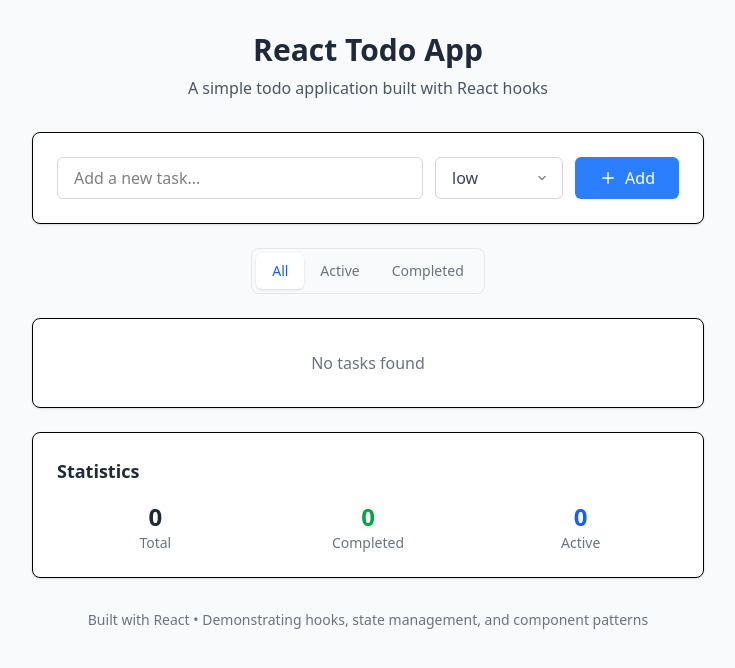
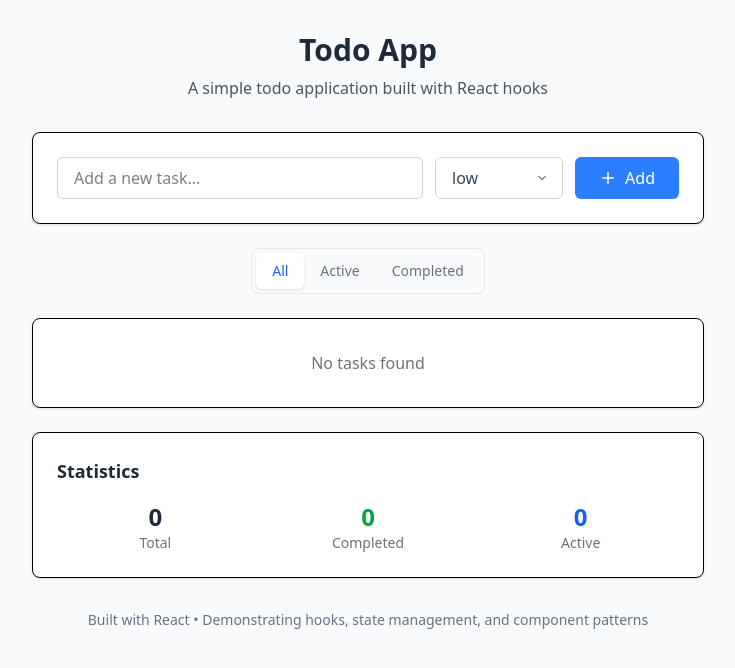
Before and after one commit to maulllanamm/todo-list, a React (Vite) app: page / in a window 1280 px wide. Shown: the top 668 px of the page, without its empty margins (272-1007 px from the left). Built offline with nearby package versions, Linux system fonts and the light colour scheme.

Commit message:
fix : title header

```diff
--- a/src/components/TodoHeader.tsx
+++ b/src/components/TodoHeader.tsx
@@ -4,7 +4,7 @@
 }
 
 export const TodoHeader = ({
-  title = "React Todo App",
+  title = "Todo App",
   description = "A simple todo application built with React hooks",
 }: TodoHeaderProps) => {
   return (
```
